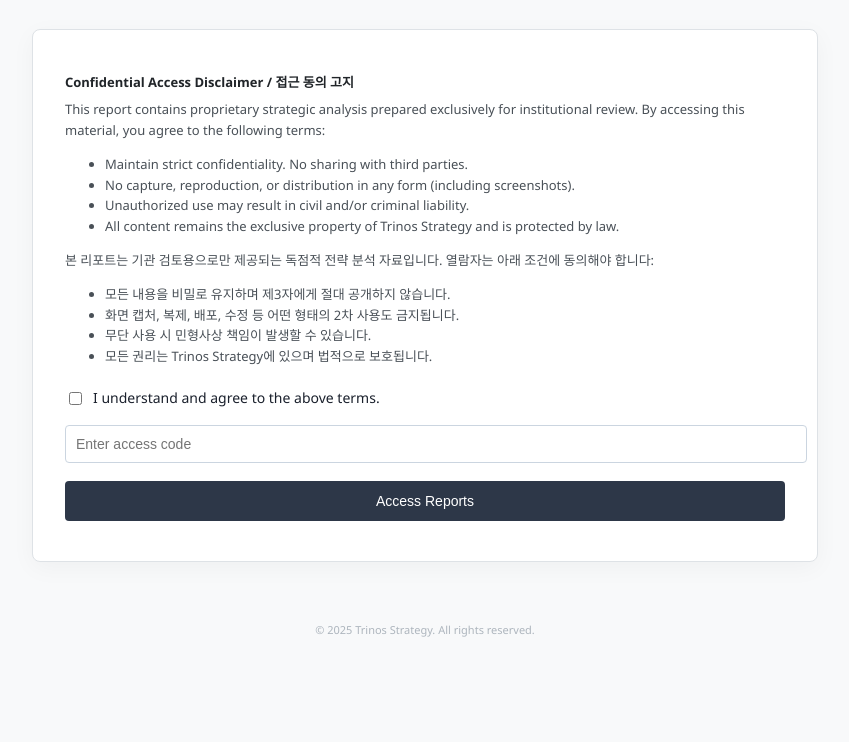
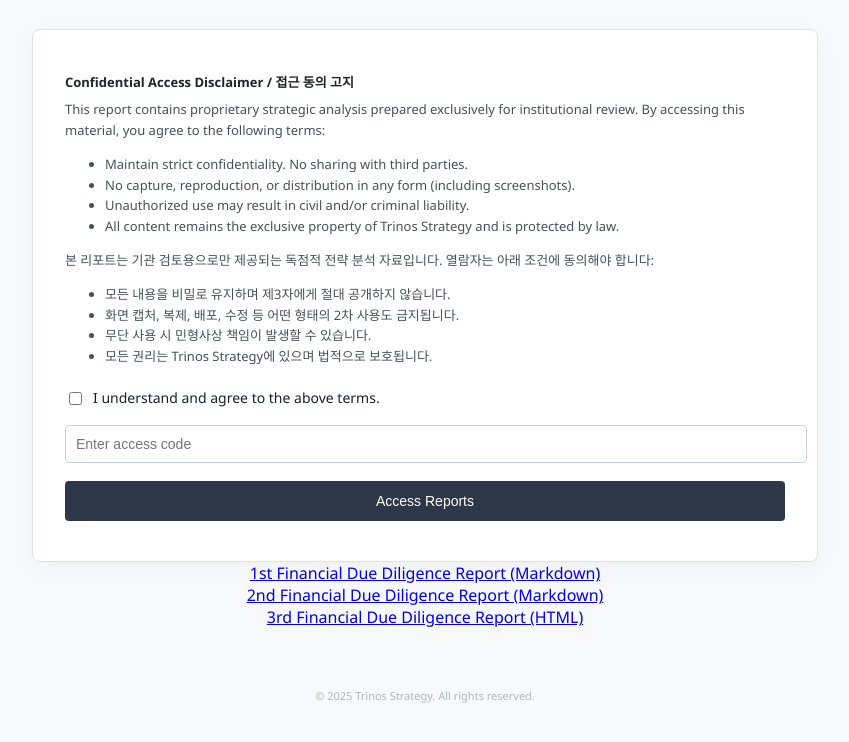
Before and after one commit to CassianK/Project-K, a plain HTML site: page index.html in a window 1280 px wide. Shown: the part 128-870 px from the top of the page, without its empty margins (215-1064 px from the left). Before the commit the page ends 825 px from the top, so only its background shows below. Drawn offline with Linux system fonts and the light colour scheme.

Commit message:
Update index.html

```diff
--- a/index.html
+++ b/index.html
@@ -157,6 +157,9 @@
 <a href="why_750m_required.html">Why $750M is Required-visual (EN)</a>
 <a href="why_750m_required_kr.html">왜 7.5억 달러가 필요한가-visual (KR)</a>
 <a href="v5_financing_eng.html">Optimized KEXIM Framework (EN)</a><a href="v5_financing_kr.html">KEXIM 최적화 프레임워크 (KR)</a></div>
+<a href="1st_financial%20DD.md">1st Financial Due Diligence Report (Markdown)</a>
+<a href="2nd-financial%20DD.md">2nd Financial Due Diligence Report (Markdown)</a>
+<a href="3rd%20financial%20dd.html">3rd Financial Due Diligence Report (HTML)</a>
 <footer>© 2025 Trinos Strategy. All rights reserved.</footer>
 <script>
     async function checkAccess() {
```
